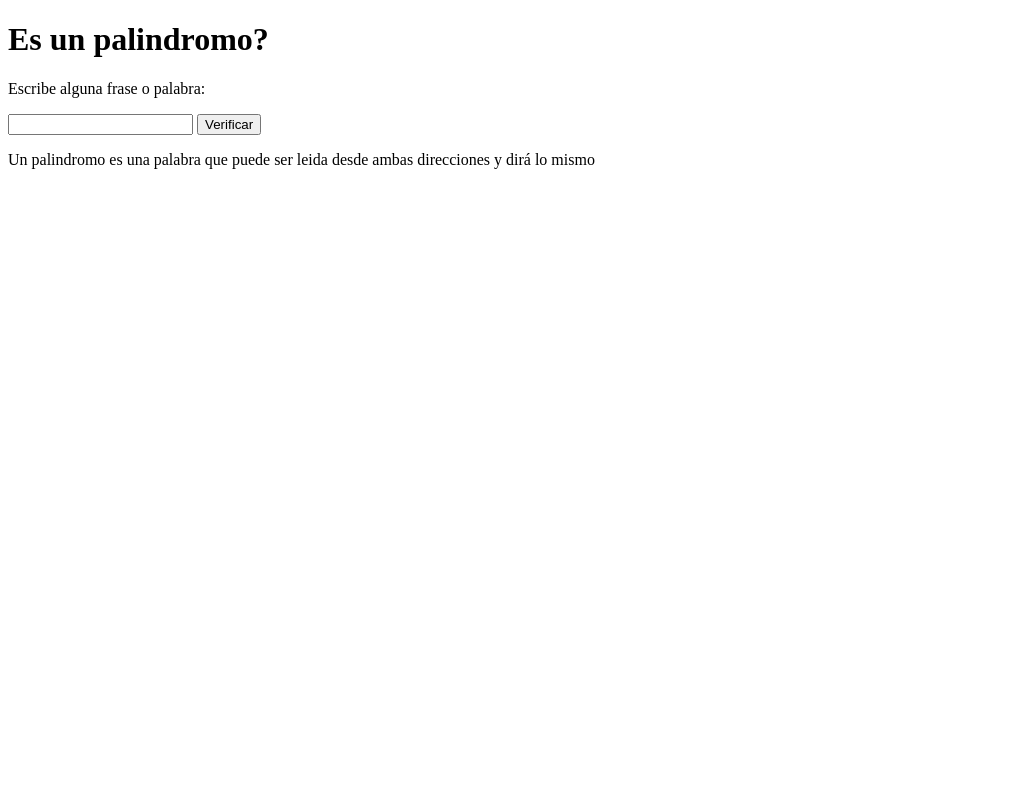
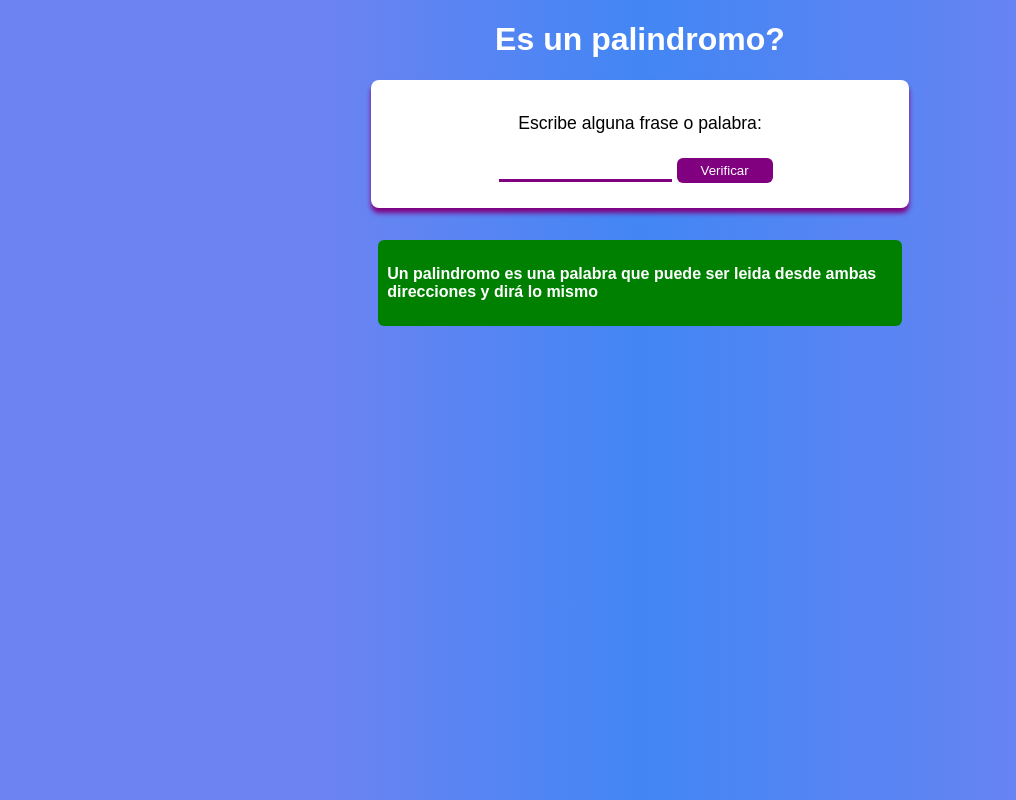
Before and after one commit to Neo3691102/detector-de-palindromos, a plain HTML site: page index.html in a window 1280 px wide. Shown: the whole page, without its empty margins (0-1016 px from the left). Drawn offline with Linux system fonts and the light colour scheme.

Commit message:
Estilos CSS

```diff
--- a/index.html
+++ b/index.html
@@ -3,6 +3,7 @@
   <head>
     <meta charset="UTF-8" />
     <meta name="viewport" content="width=device-width, initial-scale=1.0" />
+    <link rel="stylesheet" href="styles/style.css" />
     <title>Detector de palindromos</title>
   </head>
   <body>
--- a/styles/style.css
+++ b/styles/style.css
@@ -0,0 +1,69 @@
+body{
+    background: linear-gradient(90deg,#6D83F2 25%, #4286F4 50%,  #6D83F2 85%);
+    font-family: sans-serif;
+  }
+
+  .body__title{
+    text-align: center;
+    color: white;
+  }
+
+  .container{
+    width: 40%;
+    height: 6rem;
+    padding: 1rem;
+    background-color: white;
+    display: flex;
+    flex-direction: column;
+    justify-content: center;
+    align-items: center;
+    margin: 0 auto;
+    border-radius: 0.5rem;
+    box-shadow: 0 5px 5px purple;
+  }
+
+  .container__p{
+    font-size: clamp(0.5rem, 1.1rem, 2rem);
+  }
+
+  .container__grupo{
+
+    padding: 0.5rem;
+    position: relative;
+    top: -0.1rem;
+  }
+
+  #text-input{
+    width: 60%;
+    margin: 0 auto;
+    border: none;
+    border-bottom: 3px solid purple;
+  }
+
+
+  #check-btn{
+    width: 6rem;;
+    margin: 0 auto;
+    padding: 5px;
+    border-radius: 6px;
+    border:none;
+    cursor: pointer;
+    color: white;
+    background-color: purple;
+  }
+
+  #check-btn:hover{
+    opacity: 0.7;
+  }
+
+  .container__paldescription{
+    position: relative;
+    top: 2rem;
+    width: 40%;
+    background-color: green;
+    margin: 0 auto;
+    padding: 9px;
+    border-radius: 6px;
+    color: white;
+    font-weight: 700;
+  }
```
